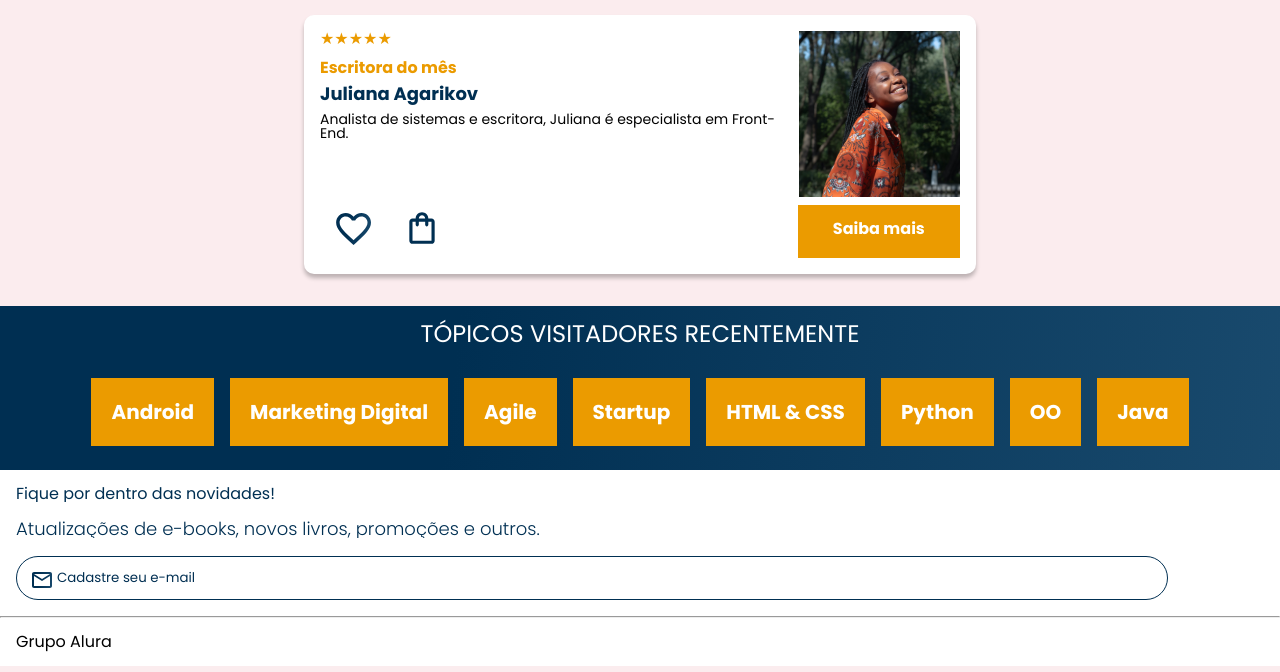
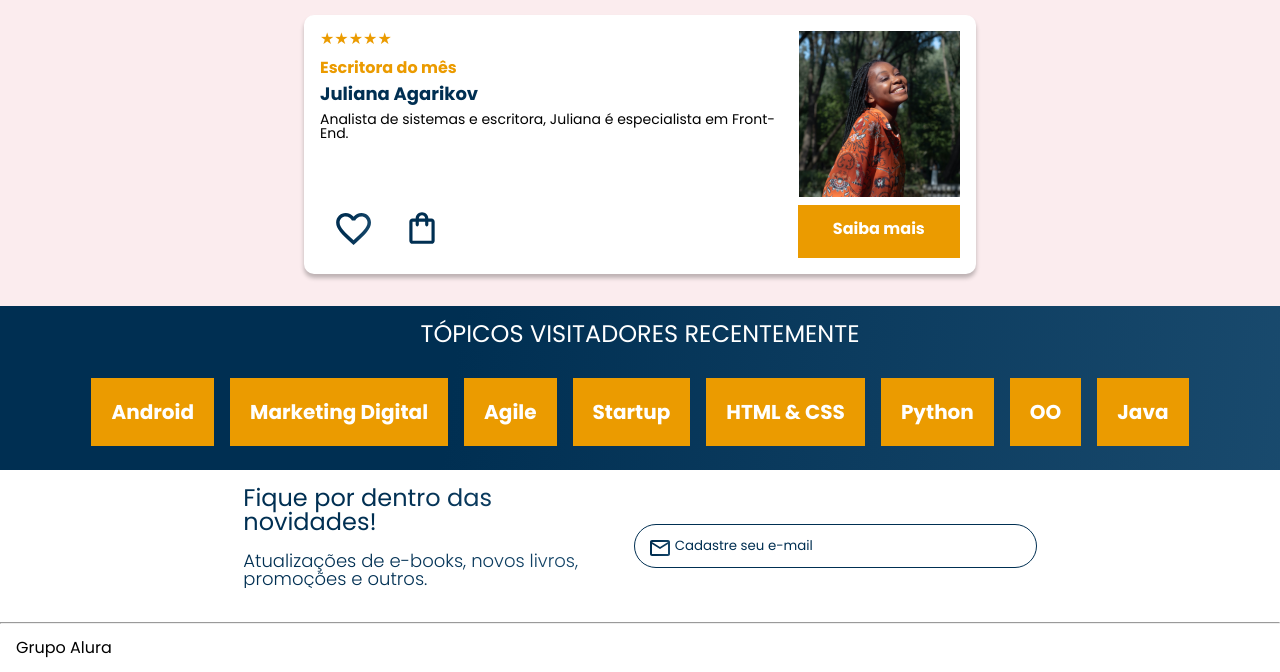
Before and after one commit to luizfilipe-bp/AluraBooks, a plain HTML site: page index.html in a window 1280 px wide. Shown: the part 1655-2327 px from the top of the page. Drawn offline with nearby package versions, Linux system fonts and the light colour scheme.

Commit message:
Seção contato adaptado para 1024px

```diff
--- a/src/css/contato.css
+++ b/src/css/contato.css
@@ -35,3 +35,21 @@
     background-repeat: no-repeat;
     padding-left: 2em;
 }
+
+@media screen and (min-width: 1024px) {
+    .contato {
+        display: flex;
+        justify-content: center;
+        align-items: center ;
+    }
+    .contato__titulo {
+        font-size: 24px;
+    }
+    .contato__descricao {
+        margin-right: 1em;
+        width: 30%;
+    }
+    .contato__email {
+        width: 30%;
+    }
+}
```
